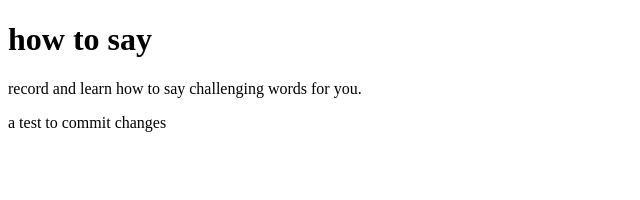
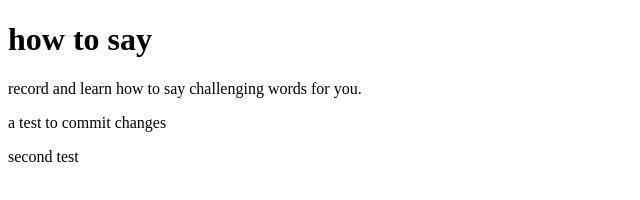
Before and after one commit to ragueh/English, a plain HTML site: page index.html in a window 1280 px wide. Shown: the full height of the page, 0-640 px from the left. Drawn offline with Linux system fonts and the light colour scheme.

Commit message:
Update index.html

```diff
--- a/index.html
+++ b/index.html
@@ -7,5 +7,6 @@
         <h1>how to say</h1>
         <p>record and learn how to say challenging words for you.</p>
         <p>a test to commit changes</p>
+        <p> second test</p>
     </body>
 </html>
```
